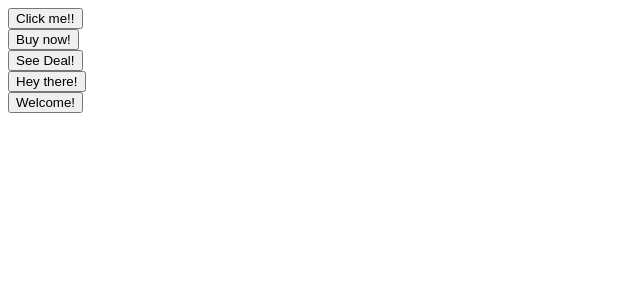
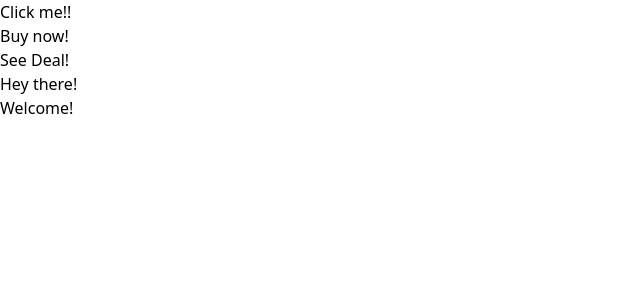
Before and after one commit to SakshiRai01/JSX-Bits, a React (Create React App) app: page / in a window 1280 px wide. Shown: the top 300 px of the page, without its empty margins (0-640 px from the left). Built offline with nearby package versions, Linux system fonts and the light colour scheme.

Commit message:
Installed tailwind css

```diff
--- a/package.json
+++ b/package.json
@@ -6,6 +6,7 @@
     "@testing-library/jest-dom": "^5.17.0",
     "@testing-library/react": "^13.4.0",
     "@testing-library/user-event": "^13.5.0",
+    "prop-types": "^15.8.1",
     "react": "^18.2.0",
     "react-dom": "^18.2.0",
     "react-scripts": "5.0.1",
@@ -34,5 +35,8 @@
       "last 1 firefox version",
       "last 1 safari version"
     ]
+  },
+  "devDependencies": {
+    "tailwindcss": "^3.4.3"
   }
 }
--- a/src/Button.js
+++ b/src/Button.js
@@ -1,10 +1,37 @@
-function Button({children})
+import PropTypes from 'prop-types';
+
+function Button({
+    children,
+    primary,
+    secondary,
+    success,
+    warning,
+    danger,
+    outline,
+    rounded
+})
 {
     return (
+
         <button>
             {children}
         </button>
     );
 }
 
+Button.propTypes = {
+    checkVariationValue: ({ primary, secondary, success, warning, danger }) => {
+        const count = Number(!!primary)
+            + Number(!!secondary)
+            + Number(!!warning)
+            + Number(!!success)
+            + Number(!!danger)
+
+        if (count > 1)
+        {
+            return new Error('Only one of the types can be chosen');
+        }
+    }
+}
+
 export default Button;
--- /dev/null
+++ b/src/index.css
@@ -0,0 +1,3 @@
+@tailwind base;
+@tailwind components;
+@tailwind utilities;
--- a/src/index.js
+++ b/src/index.js
@@ -1,3 +1,4 @@
+import './index.css';
 import React from 'react';
 import ReactDOM from 'react-dom/client';
 import App from './App';
--- /dev/null
+++ b/tailwind.config.js
@@ -0,0 +1,10 @@
+/** @type {import('tailwindcss').Config} */
+module.exports = {
+  content: [
+    "./src/**/*.{js,jsx,ts,tsx}",
+  ],
+  theme: {
+    extend: {},
+  },
+  plugins: [],
+}
```
Also changed, not shown: 1 other file (tests, documents, lock files or other folders).
